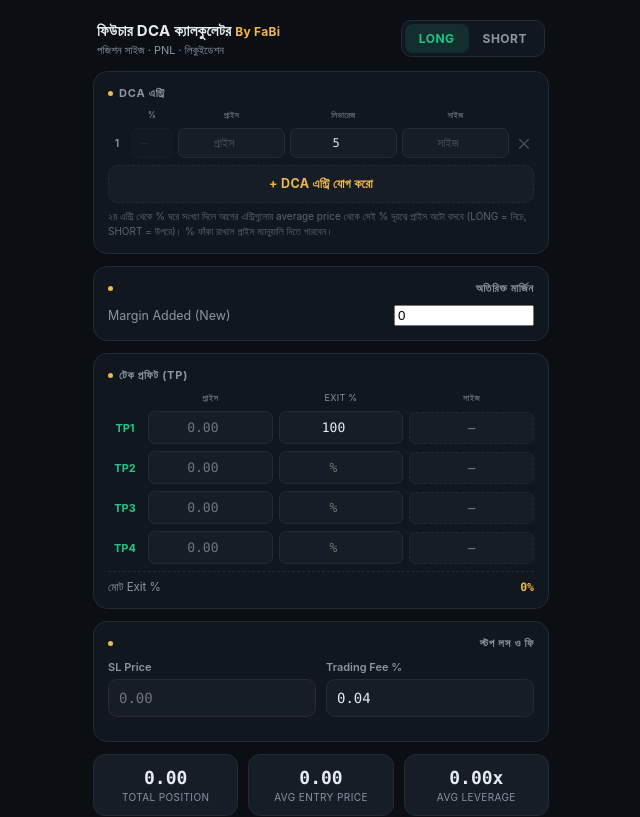
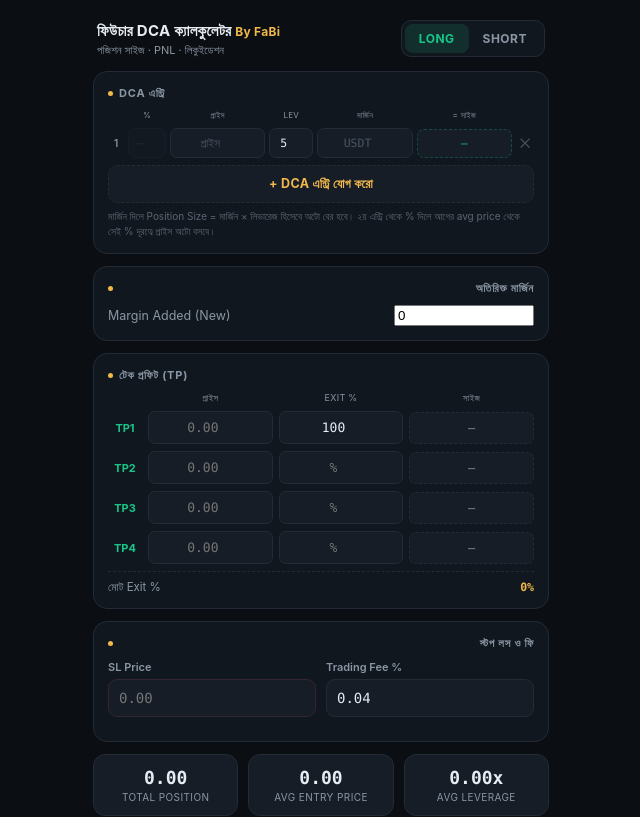
Before and after one commit to GiasFahad/DCA-calculator-By-FABI, a plain HTML site: page index.html in a window 1280 px wide. Shown: the top 817 px of the page, without its empty margins (319-959 px from the left). Drawn offline with Linux system fonts and the light colour scheme.

Commit message:
index.html

```diff
--- a/index.html
+++ b/index.html
@@ -52,28 +52,37 @@
   .card-title .left{ display:flex; align-items:center; gap:6px; }
   .card-title .dot{ width:5px; height:5px; border-radius:50%; background:var(--amber); }
 
-  /* DCA rows: # | % | Price | Lev | Size | clear */
+  /* DCA grid: # | % | Price | Lev | Margin | =Size | X */
   .dca-colhead{
-    display:grid; grid-template-columns:18px 42px 1fr 1fr 1fr 20px;
-    gap:5px; margin-bottom:7px;
+    display:grid; grid-template-columns:16px 38px 1fr 44px 1fr 1fr 18px;
+    gap:4px; margin-bottom:7px;
   }
-  .dca-colhead .colhead{ font-size:8.5px; color:var(--muted); text-align:center; text-transform:uppercase; letter-spacing:0.3px;}
+  .dca-colhead .colhead{
+    font-size:8px; color:var(--muted); text-align:center;
+    text-transform:uppercase; letter-spacing:0.3px;
+  }
   .dca-row{
-    display:grid; grid-template-columns:18px 42px 1fr 1fr 1fr 20px;
-    gap:5px; align-items:center; margin-bottom:7px;
+    display:grid; grid-template-columns:16px 38px 1fr 44px 1fr 1fr 18px;
+    gap:4px; align-items:center; margin-bottom:7px;
   }
-  .dca-row .lbl{ font-size:10.5px; color:var(--muted); font-weight:600; text-align:center; }
+  .dca-row .lbl{ font-size:10px; color:var(--muted); font-weight:600; text-align:center; }
   .dca-row input{
     width:100%; background:var(--panel-2); border:1px solid var(--line); color:var(--text);
-    font-family:var(--mono); font-size:12px; padding:7px 3px; border-radius:7px; text-align:center;
+    font-family:var(--mono); font-size:11.5px; padding:7px 2px; border-radius:7px; text-align:center;
     min-width:0;
   }
   .dca-row input.dca-pct{ color:var(--amber); }
   .dca-row input:disabled{ opacity:0.35; }
   .dca-row input:focus{ outline:none; border-color:var(--amber); }
   .dca-row input::placeholder{ color:#4a5563; }
+  /* auto-computed position size display */
+  .dca-possize{
+    font-family:var(--mono); font-size:11px; text-align:center; color:var(--accent-long);
+    background:var(--panel-2); border:1px dashed #18c78744; border-radius:7px;
+    padding:7px 2px; min-width:0; overflow:hidden; text-overflow:ellipsis; white-space:nowrap;
+  }
   .clearbtn{
-    background:none; border:none; color:#4a5563; font-size:15px; cursor:pointer; padding:2px;
+    background:none; border:none; color:#4a5563; font-size:14px; cursor:pointer; padding:2px;
     line-height:1; text-align:center;
   }
   .clearbtn:active{ color:var(--accent-short); }
@@ -85,12 +94,9 @@
     display:flex; align-items:center; justify-content:center; gap:6px;
   }
   .addbtn:active{ background:#1d2530; }
-
   .hint{ font-size:10px; color:#5b6573; margin-top:6px; line-height:1.5; }
 
-  .field-row{
-    display:grid; grid-template-columns:1fr 1fr; gap:10px; margin-bottom:10px;
-  }
+  .field-row{ display:grid; grid-template-columns:1fr 1fr; gap:10px; margin-bottom:10px; }
   .field{ display:flex; flex-direction:column; gap:5px; }
   .field label{ font-size:11px; color:var(--muted); font-weight:600; }
   .field input{
@@ -100,21 +106,14 @@
   .field input:focus{ outline:none; border-color:var(--amber); }
   .sl-field input{ border-color:var(--accent-short-dim); }
 
-  /* TP rows: # | Price | Exit% | Size */
-  .tp-colhead{
-    display:grid; grid-template-columns:34px 1fr 1fr 1fr;
-    gap:6px; margin-bottom:7px;
-  }
+  /* TP rows */
+  .tp-colhead{ display:grid; grid-template-columns:34px 1fr 1fr 1fr; gap:6px; margin-bottom:7px; }
   .tp-colhead .colhead{ font-size:9px; color:var(--muted); text-align:center; text-transform:uppercase; letter-spacing:0.3px;}
-  .tp-row{
-    display:grid; grid-template-columns:34px 1fr 1fr 1fr;
-    gap:6px; align-items:center; margin-bottom:7px;
-  }
+  .tp-row{ display:grid; grid-template-columns:34px 1fr 1fr 1fr; gap:6px; align-items:center; margin-bottom:7px; }
   .tp-row .lbl{ font-size:11px; color:var(--accent-long); font-weight:700; text-align:center; }
   .tp-row input{
     width:100%; background:var(--panel-2); border:1px solid var(--line); color:var(--text);
-    font-family:var(--mono); font-size:13px; padding:8px 5px; border-radius:7px; text-align:center;
-    min-width:0;
+    font-family:var(--mono); font-size:13px; padding:8px 5px; border-radius:7px; text-align:center; min-width:0;
   }
   .tp-row input:focus{ outline:none; border-color:var(--amber); }
   .tp-size-display{
@@ -212,13 +211,14 @@
       <div></div>
       <div class="colhead">%</div>
       <div class="colhead">প্রাইস</div>
-      <div class="colhead">লিভারেজ</div>
-      <div class="colhead">সাইজ</div>
+      <div class="colhead">Lev</div>
+      <div class="colhead">মার্জিন</div>
+      <div class="colhead">= সাইজ</div>
       <div></div>
     </div>
     <div id="dcaRows"></div>
     <button class="addbtn" id="addRowBtn">+ DCA এন্ট্রি যোগ করো</button>
-    <div class="hint">২য় এন্ট্রি থেকে % ঘরে সংখ্যা দিলে আগের এন্ট্রিগুলোর average price থেকে সেই % দূরত্বে প্রাইস অটো বসবে (LONG = নিচে, SHORT = উপরে)। % ফাঁকা রাখলে প্রাইস ম্যানুয়ালি দিতে পারবেন।</div>
+    <div class="hint">মার্জিন দিলে Position Size = মার্জিন × লিভারেজ হিসেবে অটো বের হবে। ২য় এন্ট্রি থেকে % দিলে আগের avg price থেকে সেই % দূরত্বে প্রাইস অটো বসবে।</div>
   </div>
 
   <!-- Margin Added -->
@@ -376,7 +376,8 @@ function addRow(){
     <input type="number" inputmode="decimal" class="dca-pct" placeholder="%">
     <input type="number" inputmode="decimal" placeholder="প্রাইস" class="dca-price">
     <input type="number" inputmode="decimal" placeholder="x" class="dca-lev" value="5">
-    <input type="number" inputmode="decimal" placeholder="সাইজ" class="dca-size">
+    <input type="number" inputmode="decimal" placeholder="USDT" class="dca-margin">
+    <div class="dca-possize">—</div>
     <button class="clearbtn" title="রিমুভ">✕</button>
   `;
   dcaRowsEl.appendChild(row);
@@ -401,7 +402,7 @@ function refreshRowState(){
 }
 
 document.getElementById('addRowBtn').addEventListener('click', addRow);
-addRow(); // start with exactly 1 entry
+addRow(); // start with 1 entry
 
 dcaRowsEl.addEventListener('input', calculate);
 dcaRowsEl.addEventListener('click', (e)=>{
@@ -412,8 +413,9 @@ dcaRowsEl.addEventListener('click', (e)=>{
     } else {
       rowDiv.querySelector('.dca-price').value = '';
       rowDiv.querySelector('.dca-lev').value = '5';
-      rowDiv.querySelector('.dca-size').value = '';
+      rowDiv.querySelector('.dca-margin').value = '';
       rowDiv.querySelector('.dca-pct').value = '';
+      rowDiv.querySelector('.dca-possize').textContent = '—';
     }
     refreshRowState();
     calculate();
@@ -439,15 +441,16 @@ document.getElementById('btnShort').addEventListener('click', ()=>{
   document.getElementById(id).addEventListener('input', calculate);
 });
 
-/* Cascades % -> price across DCA rows, top to bottom */
+/* Cascades % -> price, top to bottom using margin-based sizes */
 function recomputeDcaPrices(){
   const rows = Array.from(dcaRowsEl.querySelectorAll('.dca-row'));
-  const dcaSign = tradeType === 'LONG' ? -1 : 1; // LONG: dca below avg, SHORT: dca above avg
+  const dcaSign = tradeType === 'LONG' ? -1 : 1;
   let cumSize = 0, cumWeighted = 0;
   rows.forEach((row, idx)=>{
-    const pctInput = row.querySelector('.dca-pct');
+    const pctInput   = row.querySelector('.dca-pct');
     const priceInput = row.querySelector('.dca-price');
-    const sizeInput = row.querySelector('.dca-size');
+    const levInput   = row.querySelector('.dca-lev');
+    const marginInput= row.querySelector('.dca-margin');
 
     if(idx > 0 && !pctInput.disabled && pctInput.value !== ''){
       const prevAvg = cumSize > 0 ? (cumWeighted/cumSize) : 0;
@@ -457,9 +460,17 @@ function recomputeDcaPrices(){
         if(newPrice > 0) priceInput.value = round2(newPrice);
       }
     }
+
     const p = num(priceInput.value);
-    const s = num(sizeInput.value);
-    if(p > 0 && s > 0){ cumSize += s; cumWeighted += p*s; }
+    const l = num(levInput.value) || 1;
+    const m = num(marginInput.value);
+    const posSize = m * l; // position size = margin × leverage
+
+    // update the display cell
+    const posDisplay = row.querySelector('.dca-possize');
+    posDisplay.textContent = (m > 0 && p > 0) ? fmt(posSize) : '—';
+
+    if(p > 0 && posSize > 0){ cumSize += posSize; cumWeighted += p * posSize; }
   });
 }
 
@@ -470,88 +481,85 @@ function calculate(){
   let totalSize = 0, totalMargin = 0, weightedSum = 0;
   dcaRowsEl.querySelectorAll('.dca-row').forEach(row=>{
     const p = num(row.querySelector('.dca-price').value);
-    const l = num(row.querySelector('.dca-lev').value) || 0;
-    const s = num(row.querySelector('.dca-size').value);
-    if(s > 0 && p > 0){
-      totalSize += s;
-      weightedSum += p * s;
-      totalMargin += l > 0 ? s / l : 0;
+    const l = num(row.querySelector('.dca-lev').value) || 1;
+    const m = num(row.querySelector('.dca-margin').value);
+    const posSize = m * l;
+    if(m > 0 && p > 0){
+      totalSize   += posSize;
+      weightedSum += p * posSize;
+      totalMargin += m;
     }
   });
 
-  const marginAdded = num(document.getElementById('marginAdded').value);
+  const marginAdded  = num(document.getElementById('marginAdded').value);
   const initialMargin = totalMargin + marginAdded;
-  const avgEntry = totalSize > 0 ? weightedSum / totalSize : 0;
-  const avgLeverage = initialMargin > 0 ? totalSize / initialMargin : 0;
-  const feePct = num(document.getElementById('feePct').value);
-  const dir = tradeType === 'LONG' ? 1 : -1;
+  const avgEntry     = totalSize > 0 ? weightedSum / totalSize : 0;
+  const avgLeverage  = initialMargin > 0 ? totalSize / initialMargin : 0;
+  const feePct       = num(document.getElementById('feePct').value);
+  const dir          = tradeType === 'LONG' ? 1 : -1;
 
   /* ---- TP breakdown ---- */
   let totalExitPct = 0, totalGrossPnlTP = 0, totalExitFee = 0;
   const tpResults = [];
   for(let i=1; i<=4; i++){
     const price = num(document.getElementById('tpPrice'+i).value);
-    const pct = num(document.getElementById('tpPct'+i).value);
+    const pct   = num(document.getElementById('tpPct'+i).value);
     const sizeDisplay = document.getElementById('tpSize'+i);
-    const size = totalSize * (pct/100);
-
+    const size  = totalSize * (pct/100);
     if(price > 0 && pct > 0){
       sizeDisplay.textContent = fmt(size);
       totalExitPct += pct;
       const priceChangePct = avgEntry > 0 ? dir * ((price - avgEntry) / avgEntry) * 100 : 0;
       const grossPnl = size * (priceChangePct / 100);
-      const exitFee = size * (feePct / 100);
+      const exitFee  = size * (feePct / 100);
       totalGrossPnlTP += grossPnl;
-      totalExitFee += exitFee;
+      totalExitFee    += exitFee;
       tpResults.push({ i, price, pct, size, priceChangePct, grossPnl });
     } else {
       sizeDisplay.textContent = '—';
     }
   }
 
-  const entryFee = totalSize * (feePct / 100);
+  const entryFee   = totalSize * (feePct / 100);
   const totalFeeTP = entryFee + totalExitFee;
-  const realPnlTP = totalGrossPnlTP - totalFeeTP;
-  const roiTP = initialMargin > 0 ? (realPnlTP / initialMargin) * 100 : 0;
+  const realPnlTP  = totalGrossPnlTP - totalFeeTP;
+  const roiTP      = initialMargin > 0 ? (realPnlTP / initialMargin) * 100 : 0;
 
-  // total exit % indicator
   const tpTotalEl = document.getElementById('tpTotalPct');
   tpTotalEl.textContent = fmt(totalExitPct, 0) + '%';
   tpTotalEl.classList.remove('val-ok','val-warn','val-over');
-  if(totalExitPct === 100) tpTotalEl.classList.add('val-ok');
-  else if(totalExitPct > 100) tpTotalEl.classList.add('val-over');
-  else tpTotalEl.classList.add('val-warn');
+  if(totalExitPct === 100)     tpTotalEl.classList.add('val-ok');
+  else if(totalExitPct > 100)  tpTotalEl.classList.add('val-over');
+  else                         tpTotalEl.classList.add('val-warn');
 
   /* ---- SL (full position) ---- */
-  const slPrice = num(document.getElementById('slPrice').value);
-  const slDiffPct = avgEntry > 0 ? dir * ((slPrice - avgEntry) / avgEntry) * 100 : 0;
-  const grossLoss = totalSize * (slDiffPct / 100);
-  const tradingFeeSL = totalSize * (feePct / 100) * 2;
-  const netLoss = grossLoss - tradingFeeSL;
-  const roiSl = initialMargin > 0 ? (netLoss / initialMargin) * 100 : 0;
+  const slPrice     = num(document.getElementById('slPrice').value);
+  const slDiffPct   = avgEntry > 0 ? dir * ((slPrice - avgEntry) / avgEntry) * 100 : 0;
+  const grossLoss   = totalSize * (slDiffPct / 100);
+  const tradingFeeSL= totalSize * (feePct / 100) * 2;
+  const netLoss     = grossLoss - tradingFeeSL;
+  const roiSl       = initialMargin > 0 ? (netLoss / initialMargin) * 100 : 0;
 
   const rr = netLoss !== 0 ? Math.abs(realPnlTP / netLoss) : 0;
 
   /* ---- Liquidation ---- */
-  const liqPrice = avgLeverage > 0
-    ? (tradeType === 'LONG' ? avgEntry * (1 - 1/avgLeverage) : avgEntry * (1 + 1/avgLeverage))
+  const liqPrice   = avgLeverage > 0
+    ? (tradeType === 'LONG' ? avgEntry*(1-1/avgLeverage) : avgEntry*(1+1/avgLeverage))
     : 0;
-  const liqDistPct = avgEntry > 0 ? Math.abs((liqPrice - avgEntry) / avgEntry) * 100 : 0;
+  const liqDistPct = avgEntry > 0 ? Math.abs((liqPrice-avgEntry)/avgEntry)*100 : 0;
 
-  /* ---- Render hero / banner ---- */
+  /* ---- Render ---- */
   setVal('hTotalSize', fmt(totalSize));
-  setVal('hAvgEntry', fmt(avgEntry));
-  setVal('hLeverage', fmt(avgLeverage,2)+'x');
-  document.getElementById('rrText').textContent = '1 : ' + fmt(rr,2);
+  setVal('hAvgEntry',  fmt(avgEntry));
+  setVal('hLeverage',  fmt(avgLeverage,2)+'x');
+  document.getElementById('rrText').textContent    = '1 : ' + fmt(rr,2);
   document.getElementById('rrNumeric').textContent = fmt(rr,2);
 
-  /* ---- Render position summary ---- */
-  setVal('rTotalSize', fmt(totalSize));
-  setVal('rAvgEntry', fmt(avgEntry));
-  setVal('rAvgLev', fmt(avgLeverage,2)+'x');
+  setVal('rTotalSize',  fmt(totalSize));
+  setVal('rAvgEntry',   fmt(avgEntry));
+  setVal('rAvgLev',     fmt(avgLeverage,2)+'x');
   setVal('rInitMargin', fmt(initialMargin), 'amber');
 
-  /* ---- Render TP breakdown ---- */
   const tpBreakdownEl = document.getElementById('tpBreakdown');
   if(tpResults.length === 0){
     tpBreakdownEl.innerHTML = '<div class="tp-empty">TP প্রাইস ও Exit % দিন</div>';
@@ -567,18 +575,16 @@ function calculate(){
     `).join('');
   }
   setVal('rGrossPnl', (totalGrossPnlTP>=0?'+':'')+fmt(totalGrossPnlTP), totalGrossPnlTP>=0?'pos':'neg');
-  setVal('rFee', fmt(totalFeeTP));
-  setVal('rRealPnl', (realPnlTP>=0?'+':'')+fmt(realPnlTP), realPnlTP>=0?'pos':'neg');
-  setVal('rRoi', fmt(roiTP)+'%', roiTP>=0?'pos':'neg');
+  setVal('rFee',      fmt(totalFeeTP));
+  setVal('rRealPnl',  (realPnlTP>=0?'+':'')+fmt(realPnlTP), realPnlTP>=0?'pos':'neg');
+  setVal('rRoi',      fmt(roiTP)+'%', roiTP>=0?'pos':'neg');
 
-  /* ---- Render SL ---- */
-  setVal('rSlDiff', fmt(slDiffPct)+'%', 'neg');
+  setVal('rSlDiff',    fmt(slDiffPct)+'%', 'neg');
   setVal('rGrossLoss', fmt(grossLoss), 'neg');
-  setVal('rNetLoss', fmt(netLoss), 'neg');
-  setVal('rRoiSl', fmt(roiSl)+'%', 'neg');
+  setVal('rNetLoss',   fmt(netLoss), 'neg');
+  setVal('rRoiSl',     fmt(roiSl)+'%', 'neg');
 
-  /* ---- Render liquidation ---- */
-  document.getElementById('rLiq').textContent = fmt(liqPrice);
+  document.getElementById('rLiq').textContent     = fmt(liqPrice);
   document.getElementById('rLiqDist').textContent = fmt(liqDistPct) + '%';
 }
 
```
